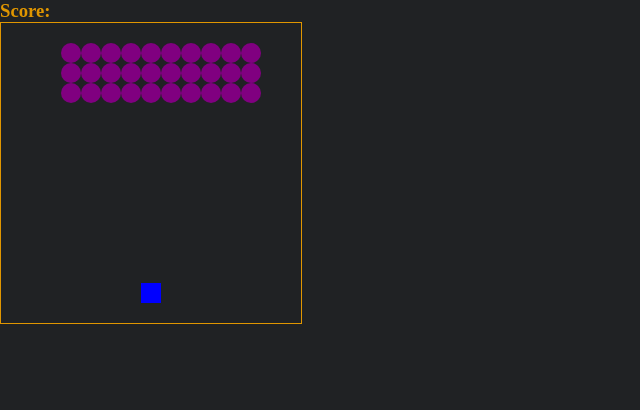
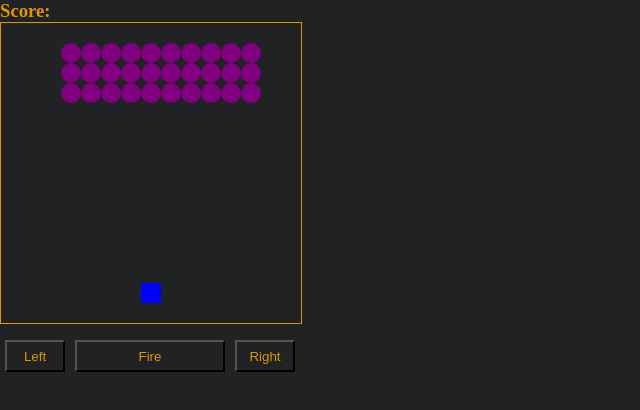
Before and after one commit to Fishbite/space_invaders, a plain HTML site: page index.html in a window 1280 px wide. Shown: the whole page, without its empty margins (0-640 px from the left). Drawn offline with Linux system fonts and the light colour scheme.

Commit message:
Added html touch controls. Event listeners to be added next

```diff
--- a/index.html
+++ b/index.html
@@ -10,6 +10,7 @@
   <body>
     <h3>Score:<span id="result"></span></h3>
 
+    <div class="container"></div>
     <div class="grid">
       <div></div>
       <div></div>
@@ -238,6 +239,13 @@
       <div></div>
     </div>
 
+    <!-- Player Touch Controls -->
+    <div class="ctrls">
+      <button class="leftBtn" id="leftBtn">Left</button>
+      <button class="fireBtn" id="fireBtn">Fire</button>
+      <button class="rightBtn" id="rightBtn">Right</button>
+    </div>
+
     <script src="./scripts/app.js"></script>
   </body>
 </html>
--- a/styles/styles.css
+++ b/styles/styles.css
@@ -7,6 +7,10 @@
   padding: 0;
   background-color: #202224;
   color: #e09600;
+}
+
+body {
+  font-size: 16px;
 }
 
 .grid {
@@ -38,3 +42,26 @@
 .laser {
   background-color: var(--clr-game-orange);
 }
+
+/* ****** touch controls ****** */
+.ctrls {
+  display: flex;
+  justify-content: space-around;
+  width: 300px;
+  padding-top: 1rem;
+  height: 2rem;
+}
+
+#fireBtn {
+  width: 50%;
+}
+
+#leftBtn {
+  width: 20%;
+}
+
+#rightBtn {
+  width: 20%;
+}
+
+/* ****** touch controls end ****** */
```
